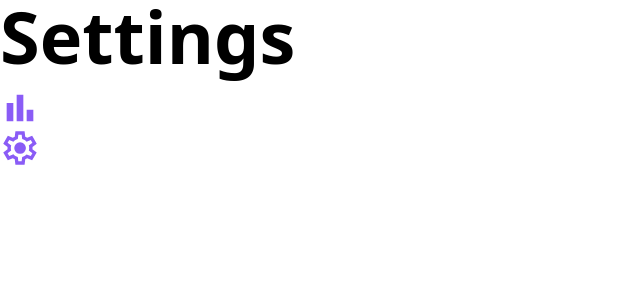
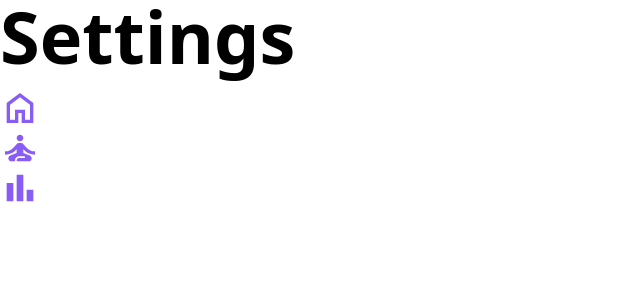
Before and after one commit to Raphael-Hemme/react-meditation-app, a React app: page /settings in a window 1280 px wide. Shown: the top 300 px of the page, without its empty margins (0-640 px from the left). Built offline with nearby package versions, Linux system fonts and the light colour scheme; the HTML template or start-up script is replaced by a standard one.

Commit message:
core: Finish reworking menu for now

```diff
--- a/src/components/Menu.tsx
+++ b/src/components/Menu.tsx
@@ -1,7 +1,52 @@
 import { useEffect, useState } from 'react';
 import { NavLink, useLocation } from 'react-router-dom';
 
-type MenuEmbeddedInPageOptions = 'HOME' | 'SETTINGS' | 'PRACTICE' | 'STATS';
+type PageOption = '/' | '/practice' | '/settings' | '/stats';
+type NavItem = {
+  path: PageOption;
+  imgSrc: string;
+  ariaLabel: string;
+};
+
+const allNavItems: NavItem[] = [
+  {
+    path: '/',
+    imgSrc: '/src/assets/home_icon.svg',
+    ariaLabel: 'Home',
+  },
+  {
+    path: '/practice',
+    imgSrc: '/src/assets/self_improvement_icon_s.svg',
+    ariaLabel: 'Practice',
+  },
+  {
+    path: '/stats',
+    imgSrc: '/src/assets/bar_chart_icon.svg',
+    ariaLabel: 'Statistics',
+  },
+  {
+    path: '/settings',
+    imgSrc: '/src/assets/settings_icon.svg',
+    ariaLabel: 'Settings',
+  },
+];
+
+const getNavItemsForPage = (path: PageOption): NavItem[] => {
+  switch (path) {
+    case '/stats':
+      return allNavItems.filter((item) => item.path !== '/stats');
+    case '/settings':
+      return allNavItems.filter((item) => item.path !== '/settings');
+    case '/practice':
+      return allNavItems.filter(
+        (item) => item.path === '/' || item.path === '/settings'
+      );
+    default: // root / home as default
+      return allNavItems.filter(
+        (item) => item.path === '/settings' || item.path === '/stats'
+      );
+  }
+};
 
 export const Menu = () => {
   const location = useLocation();
@@ -20,7 +65,7 @@ export const Menu = () => {
   ]);
 
   useEffect(() => {
-    console.log('Test');
+    setDisplayedNavItems(getNavItemsForPage(location.pathname as PageOption));
   }, [location]);
 
   return (
```
